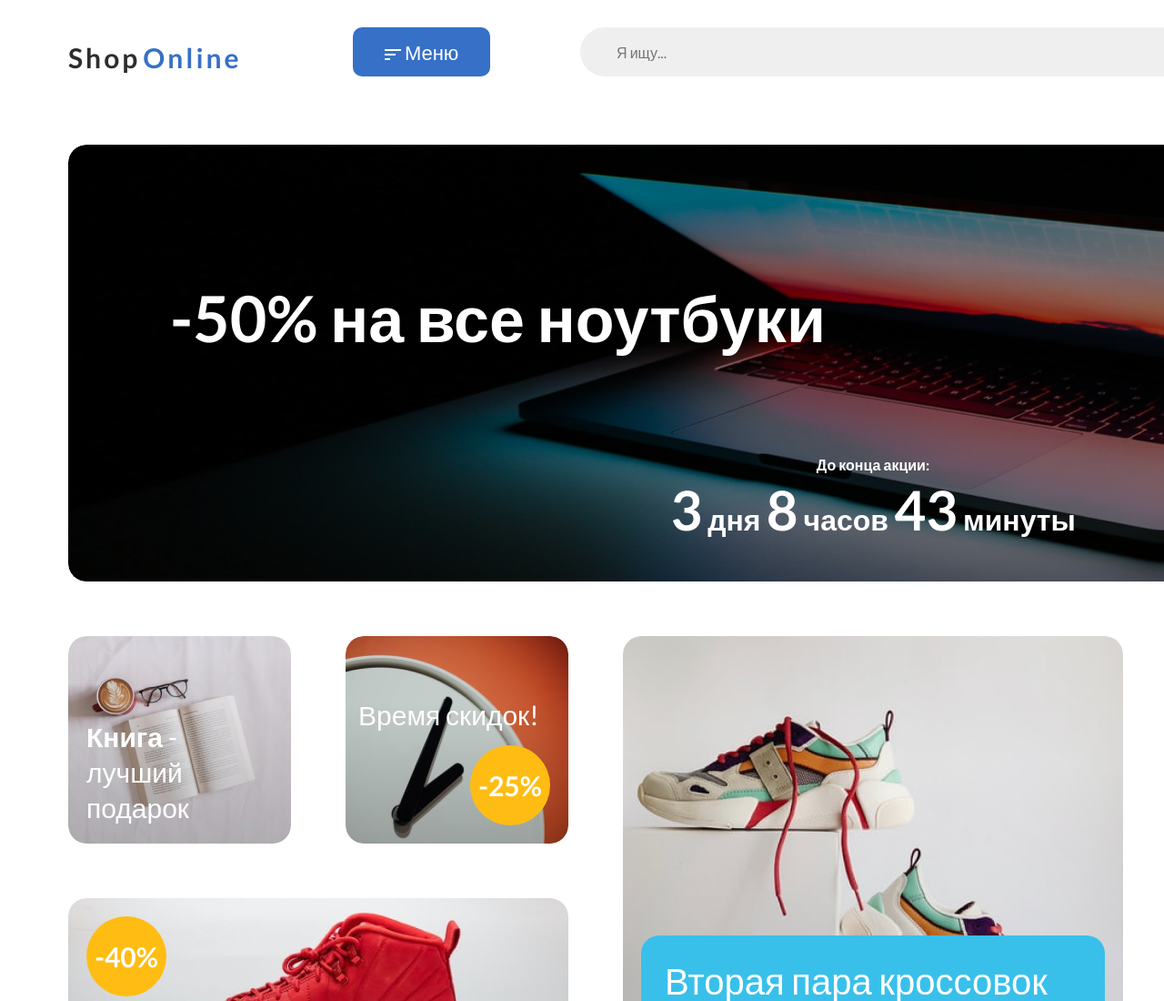
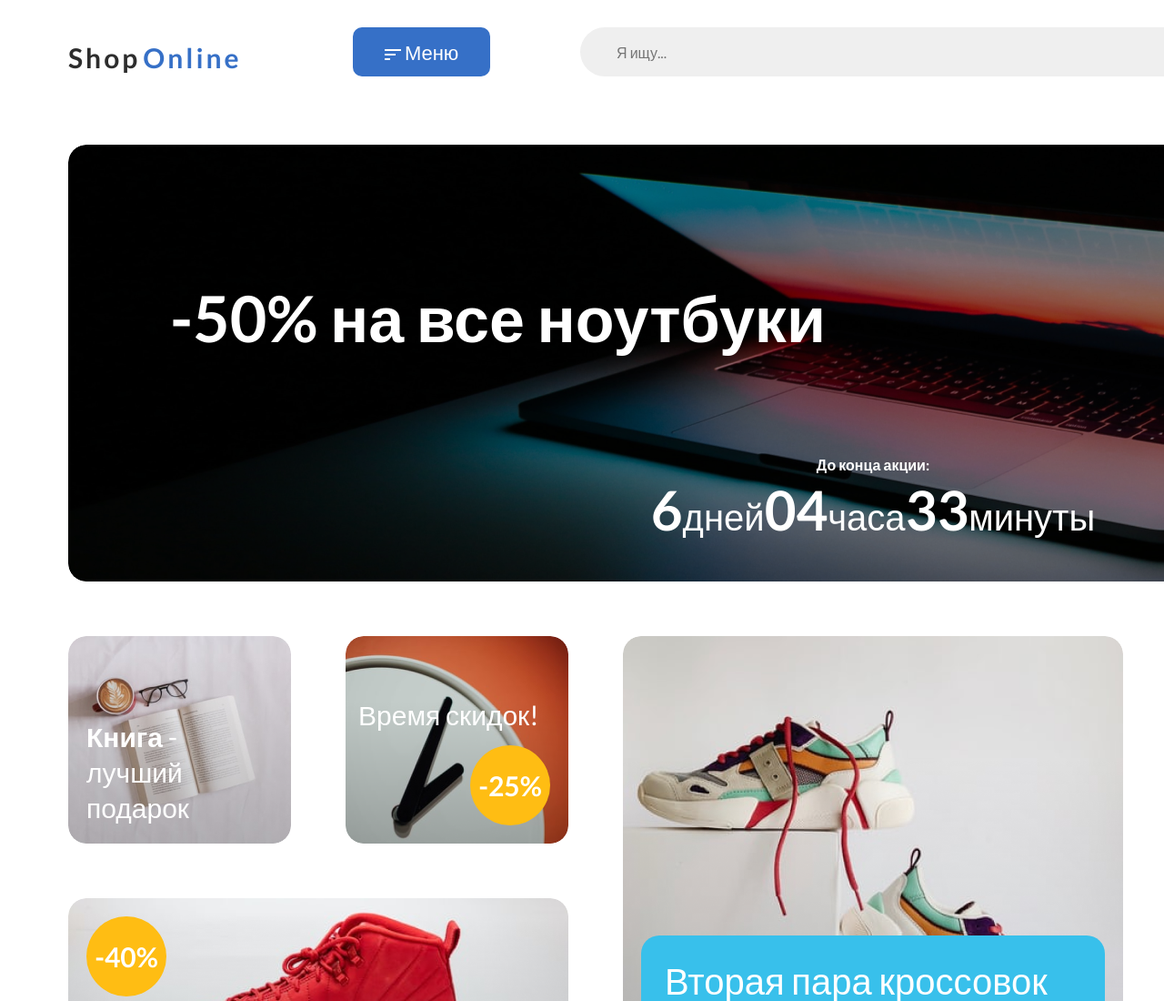
Before and after one commit to fossoway/ShopOnline, a plain HTML site: page index.html in a window 1280 px wide. Shown: the top 1100 px of the page at 91% size. Drawn offline with Linux system fonts and the light colour scheme.

Commit message:
add timer.js

```diff
--- a/css/main.css
+++ b/css/main.css
@@ -191,6 +191,10 @@
   height: 108px;
   border-radius: 20px;
   background-color: var(--main-color);
+}
+
+.main__not-visible {
+  visibility: hidden;
 }
 
 @media (max-width: 1024px) {
--- a/index.html
+++ b/index.html
@@ -11,6 +11,7 @@
   <link href="https://fonts.googleapis.com/css2?family=Lato:wght@400;700&display=swap"
         rel="stylesheet">
   <link rel="stylesheet" href="css/index.css">
+  <script type="module" src="timer.js"></script>
 </head>
 <body>
 <header class="header">
@@ -88,14 +89,17 @@
         <p class="main__text main__text-sale">
           -50% на все ноутбуки
         </p>
-        <div class="main__timer">
+        <div class="main__timer" data-timer-deadline="2023/02/14 00:00">
           <p class="main__text main__text-promo">
             До конца акции:
           </p>
           <p class="main__text main__text-timer">
-            <span class="main__text main__text-number">3</span> дня
-            <span class="main__text main__text-number">8</span> часов
-            <span class="main__text main__text-number">43</span> минуты
+            <span class="main__text main__text-number main__text-numDay">3</span>
+            <span class="main__text main__text-textDay">дня</span>
+            <span class="main__text main__text-number main__text-numHour">8</span>
+            <span class="main__text main__text-textHour">часов</span>
+            <span class="main__text main__text-number main__text-numMinute">43</span>
+            <span class="main__text main__text-textMin">минуты</span>
           </p>
         </div>
       </a>
--- /dev/null
+++ b/timer.js
@@ -0,0 +1,114 @@
+const createTimer = (app) => {
+  const title = document.createElement('p');
+  title.classList.add('main__text', 'main__text-promo');
+  title.innerText = 'До конца акции:';
+
+  const timer = document.createElement('p');
+  timer.classList.add('main__text', 'main__text-timer');
+
+  const timerBlockDay = document.createElement('span');
+  timerBlockDay.classList.add('main__text', 'main__text-number', 'main__text-numDay');
+  timerBlockDay.innerText = '00';
+  const textBlockDay = document.createElement('span');
+  textBlockDay.classList.add('main__text', 'main__text-textDay');
+  textBlockDay.innerText = 'дней';
+
+  const timerBlockHour = document.createElement('span');
+  timerBlockHour.classList.add('main__text', 'main__text-number', 'main__text-numHour');
+  timerBlockHour.innerText = '00';
+  const textBlockHour = document.createElement('span');
+  textBlockHour.classList.add('main__text', 'main__text-textHour');
+  textBlockHour.innerText = 'часов';
+
+  const timerBlockMin = document.createElement('span');
+  timerBlockMin.classList.add('main__text', 'main__text-number', 'main__text-numMinute');
+  timerBlockMin.innerText = '00';
+  const textBlockMin = document.createElement('span');
+  textBlockMin.classList.add('main__text', 'main__text-textMin');
+  textBlockMin.innerText = 'минут';
+
+  timer.append(timerBlockDay, textBlockDay, timerBlockHour, textBlockHour, timerBlockMin, textBlockMin);
+  app.append(title, timer);
+
+  return {timerBlockDay, textBlockDay, timerBlockHour, textBlockHour, timerBlockMin, textBlockMin}
+}
+
+const timer = (deadline, app, timerDeadline) => {
+  // const timerBlockDay = document.querySelector('.main__text-numDay');
+  // const timerBlockHour = document.querySelector('.main__text-numHour');
+  // const timerBlockMin = document.querySelector('.main__text-numMinute');
+  //
+  // const textBlockDay = document.querySelector('.main__text-textDay');
+  // const textBlockHour = document.querySelector('.main__text-textHour');
+  // const textBlockMin = document.querySelector('.main__text-textMin');
+
+  const getTimeRemaining = () => {
+    const dateStop = (new Date(deadline + ' GMT+0300')).getTime();
+    const dateNow = Date.now();
+    const timeRemaining = dateStop - dateNow;
+
+    const days = Math.floor(timeRemaining / 1000 / 60 / 60 / 24);
+    const hours = Math.floor(timeRemaining / 1000 / 60 / 60 % 24);
+    const minutes = Math.floor(timeRemaining / 1000 / 60 % 60);
+    const seconds = Math.floor(timeRemaining / 1000 % 60);
+
+    return {timeRemaining, days, hours, minutes, seconds};
+  };
+
+  const declOfNum = (n, text_forms) => {
+    n = Math.abs(n) % 100;
+    const n1 = n % 10;
+    if (n > 10 && n < 20) { return text_forms[2]; }
+    if (n1 > 1 && n1 < 5) { return text_forms[1]; }
+    if (n1 === 1) { return text_forms[0]; }
+    return text_forms[2];
+  };
+
+  const start = () => {
+    const timer = getTimeRemaining();
+
+    timerDeadline.timerBlockDay.textContent = timer.days;
+    timerDeadline.timerBlockHour.textContent = timer.hours < 10 ? '0' + timer.hours : timer.hours;
+    timerDeadline.timerBlockMin.textContent = timer.minutes < 10 ? '0' + timer.minutes : timer.minutes;
+
+    timerDeadline.textBlockDay.textContent = declOfNum(timer.days, ['день', 'дня', 'дней']);
+    timerDeadline.textBlockHour.textContent = declOfNum(timer.hours, ['час', 'часа', 'часов']);
+    timerDeadline.textBlockMin.textContent = declOfNum(timer.minutes, ['минута', 'минуты', 'минут']);
+
+    const intervalDays = setTimeout(start, 60000);
+
+    if (timer.days === 0 && timer) {
+      clearTimeout(intervalDays)
+      timerDeadline.timerBlockDay.textContent = timer.hours < 10 ? '0' + timer.hours : timer.hours;
+      timerDeadline.timerBlockHour.textContent = timer.minutes < 10 ? '0' + timer.minutes : timer.minutes;
+      timerDeadline.timerBlockMin.textContent = timer.seconds < 10 ? '0' + timer.seconds : timer.seconds;
+
+      timerDeadline.textBlockDay.textContent = declOfNum(timer.hours, ['час', 'часа', 'часов']);
+      timerDeadline.textBlockHour.textContent = declOfNum(timer.minutes, ['минута', 'минуты', 'минут']);
+      timerDeadline.textBlockMin.textContent = declOfNum(timer.seconds, ['секунда', 'секунды', 'секунд']);
+
+      const intervalHours = setTimeout(start, 1000);
+      if (timer.timeRemaining <= 0) {
+        clearTimeout(intervalHours);
+      }
+    }
+
+    if (timer.timeRemaining <= 0) {
+      app.classList.add('main__not-visible');
+    }
+
+  };
+
+  start();
+};
+
+
+const init = () => {
+  const app = document.querySelector('[data-timer-deadline]');
+  const deadline = app.dataset.timerDeadline;
+  app.innerText = '';
+  const timerDeadline = createTimer(app);
+  timer(deadline, app, timerDeadline);
+};
+
+init();
```
